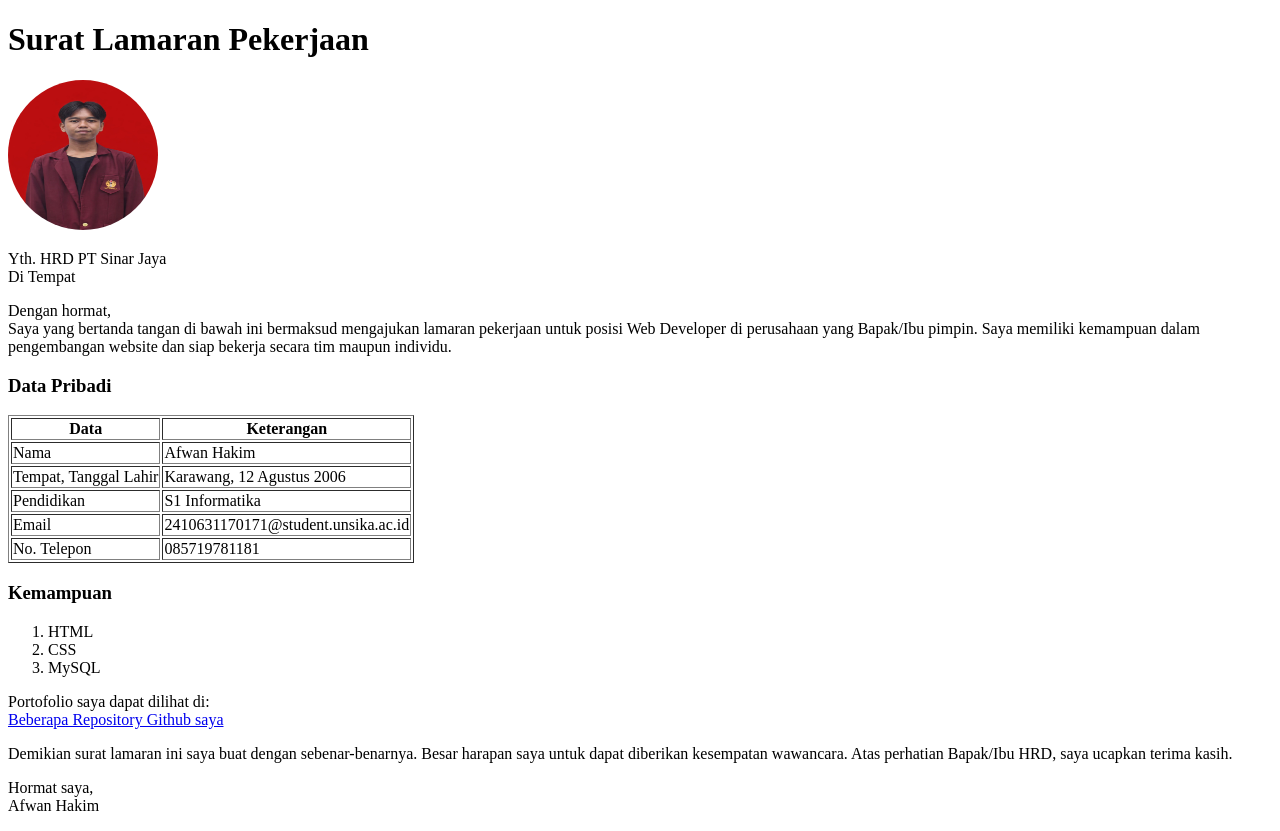
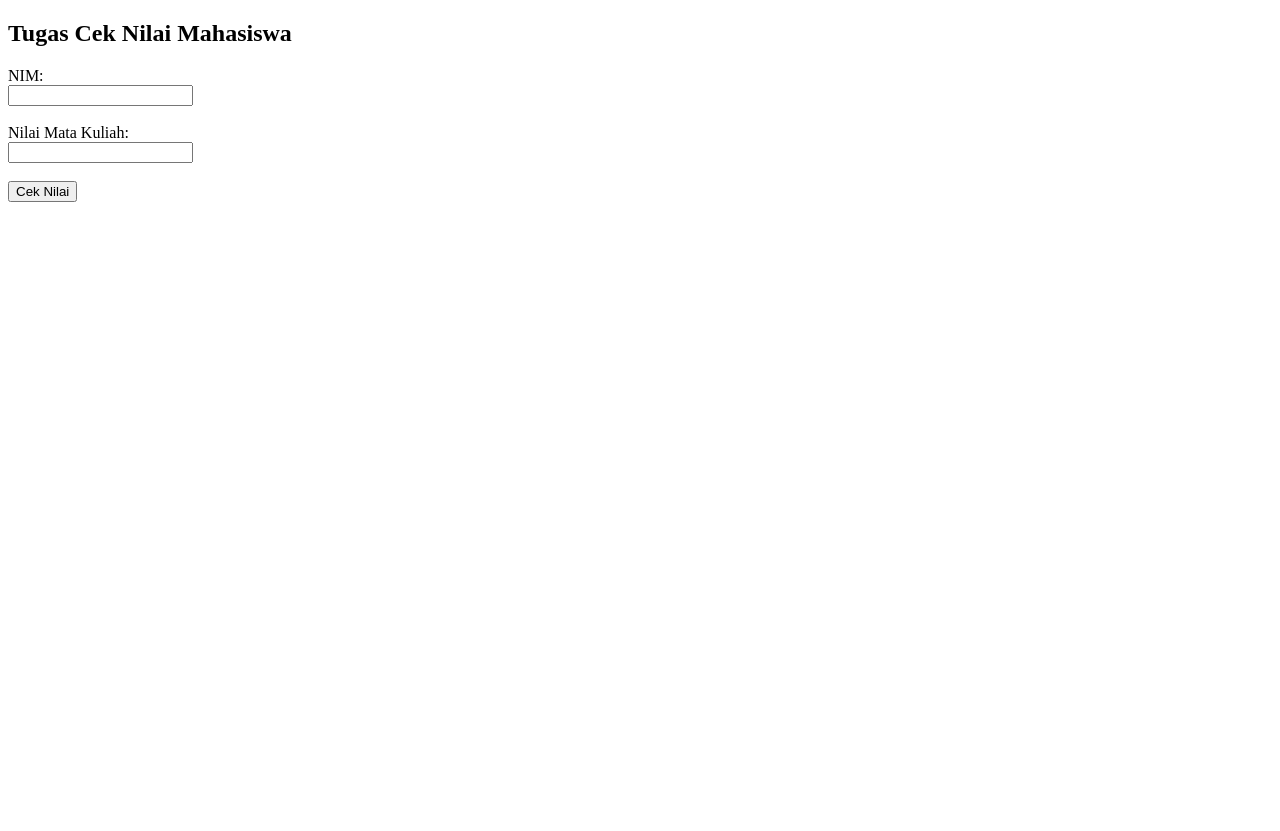
Before and after one commit to afwan11/Tugas-Tugas_PemogramanBerbasisWEB, a plain HTML site: page Tugas1_Pemograman Berbasis Web/index.html in a window 1280 px wide. After the commit the page ends 800 px from the top, so only its background shows below. Drawn offline with Linux system fonts and the light colour scheme.

Commit message:
Add files via upload

```diff
--- a/Tugas1_Pemograman Berbasis Web/index.html
+++ b/Tugas1_Pemograman Berbasis Web/index.html
@@ -1,90 +1,47 @@
 <!DOCTYPE html>
-<html>
+<html lang="en">
+    <head>
+        <title> Cek Nilai Mahasiswa</title>
+    </head>
 
-<head>
-    <title>Surat Lamaran Pekerjaan</title>
-      <style>
-        .foto-profil {
-            width: 150px;
-            height: 150px;
-            border-radius: 50%;
-        }
-    </style>
+    <body>
+        <h2>Tugas Cek Nilai Mahasiswa</h2>
+        <label>NIM:</label><br>
+        <input type="text" id="nim"><br><br>
 
-</head>
+        <label>Nilai Mata Kuliah:</label><br>
+        <input type="text" id="nilai"><br><br>
 
-<body>
+        <button onclick="cekNilai()">Cek Nilai</button>
 
-    <div class="container">
+        <p id="hasil"></p>
 
-        <h1>Surat Lamaran Pekerjaan</h1>
+        <script>
+            function cekNilai() {
+            let nim = document.getElementById("nim").value;
+            let nilai = parseInt(document.getElementById("nilai").value);
+            let huruf;
 
-<img src="AfwanHakim.jpeg" alt="Foto Profil" class="foto-profil">
+            if (nilai < 0 || nilai > 100 || isNaN(nilai)) {
+            document.getElementById("hasil").innerHTML = "error: Nilai tidak valid!";
+            return;
+            }
 
+            if (nilai >= 80) {
+             huruf = "A";
+            } else if (nilai >= 70) {
+            huruf = "B";
+            } else if (nilai >= 60) {
+            huruf = "C";
+            } else if (nilai >= 50) {
+            huruf = "D";
+            } else {
+            huruf = "E";
+            }
 
-
-        <p>
-            Yth. HRD PT Sinar Jaya<br> Di Tempat
-        </p>
-
-        <p>
-            Dengan hormat, <br> Saya yang bertanda tangan di bawah ini bermaksud mengajukan lamaran pekerjaan untuk posisi Web Developer di perusahaan yang Bapak/Ibu pimpin. Saya memiliki kemampuan dalam pengembangan website dan siap bekerja secara tim
-            maupun individu.
-        </p>
-
-        <h3>Data Pribadi</h3>
-        <table border="1">
-            <tr>
-                <th>Data</th>
-                <th>Keterangan</th>
-            </tr>
-            <tr>
-                <td>Nama</td>
-                <td>Afwan Hakim</td>
-            </tr>
-            <tr>
-                <td>Tempat, Tanggal Lahir</td>
-                <td>Karawang, 12 Agustus 2006</td>
-            </tr>
-            <tr>
-                <td>Pendidikan</td>
-                <td>S1 Informatika</td>
-            </tr>
-            <tr>
-                <td>Email</td>
-                <td>2410631170171@student.unsika.ac.id</td>
-            </tr>
-            <tr>
-                <td>No. Telepon</td>
-                <td>085719781181</td>
-            </tr>
-        </table>
-
-
-        <h3>Kemampuan</h3>
-        <ol type="1">
-            <li>HTML</li>
-            <li>CSS</li>
-            <li>MySQL</li>
-        </ol>
-
-        <p>
-            Portofolio saya dapat dilihat di:
-            <a href="https://github.com/afwan11/Tugas-Pemograman-Berbasis-Web1" target="_blank">
-               <br> Beberapa Repository Github saya
-            </a>
-        </p>
-
-        <p>
-            Demikian surat lamaran ini saya buat dengan sebenar-benarnya. Besar harapan saya untuk dapat diberikan kesempatan wawancara. Atas perhatian Bapak/Ibu HRD, saya ucapkan terima kasih.
-        </p>
-
-        <p>
-            Hormat saya, <br> Afwan Hakim
-        </p>
-
-    </div>
-
-</body>
-
+            document.getElementById("hasil").innerHTML =
+            "NIM: " + nim + "<br>Huruf Mutu: " + huruf;
+            }
+        </script>
+    </body>
 </html>
```
